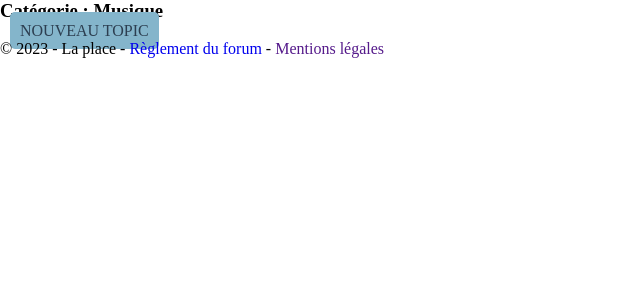
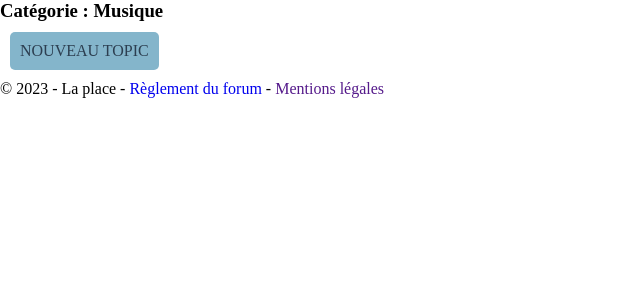
Before and after one commit to Seb-Pot-Dev/forum_project, a PHP site: page /index.php?ctrl=topic&action=listTopicsByCategory&id=2 in a window 1280 px wide. Shown: the part 59-359 px from the top of the page, without its empty margins (0-640 px from the left). Run offline with PHP 8.4, Linux system fonts and the light colour scheme; data comes from the database, SQL or seed files in the repository; some libraries are stand-ins or nearby versions; some web fonts are replaced.

Commit message:
Answer form listTopic, fn AddPost to PostCtlr +css

```diff
--- a/controller/TopicController.php
+++ b/controller/TopicController.php
@@ -53,6 +53,7 @@
 
     public function addTopic($id)
     {
+    //$id = ID de la CATEGORY
         //Définition des variables
         $topicManager = new TopicManager();
         $postManager = new PostManager();
--- a/public/css/style.css
+++ b/public/css/style.css
@@ -38,7 +38,9 @@
     padding: 10px;
     margin: 10px;
     border-radius: 5px;
+    max-width: fit-content;
 }
+
 .button-dark{
     background-color: var(--dark-blue);
     color: var(--sand);
@@ -67,6 +69,14 @@
 tr:nth-child(even){
     color: white;
     background-color: #363E49;
+}
+
+
+
+/*------listCategories----------*/
+.listTopic-header{
+  display: flex;
+  flex-direction: column;
 }
 
 /*------listPost-----*/
--- a/view/forum/listTopics.php
+++ b/view/forum/listTopics.php
@@ -9,11 +9,11 @@
 $topics = $result["data"]['topics'];
 $categorie = $result["data"]['categorie'];
 ?>
-
+<div class="listTopic-header">
 <h3>Catégorie : <?= $categorie->getCategoryName() ?></h3>
 
-<a  class="button-light" href="index.php?ctrl=topic&action=linkAddTopic&id=<?= $categorie->getId() ?>">NOUVEAU TOPIC</a>
-
+<a class="button-light" href="index.php?ctrl=topic&action=linkAddTopic&id=<?= $categorie->getId() ?>">NOUVEAU TOPIC</a>
+</div>
 <?php
 if ($topics) { ?>
     <table>
```
Also changed, not shown: controller/PostController.php (+26 -0 lines), view/forum/listPosts.php (+13 -1 lines).
